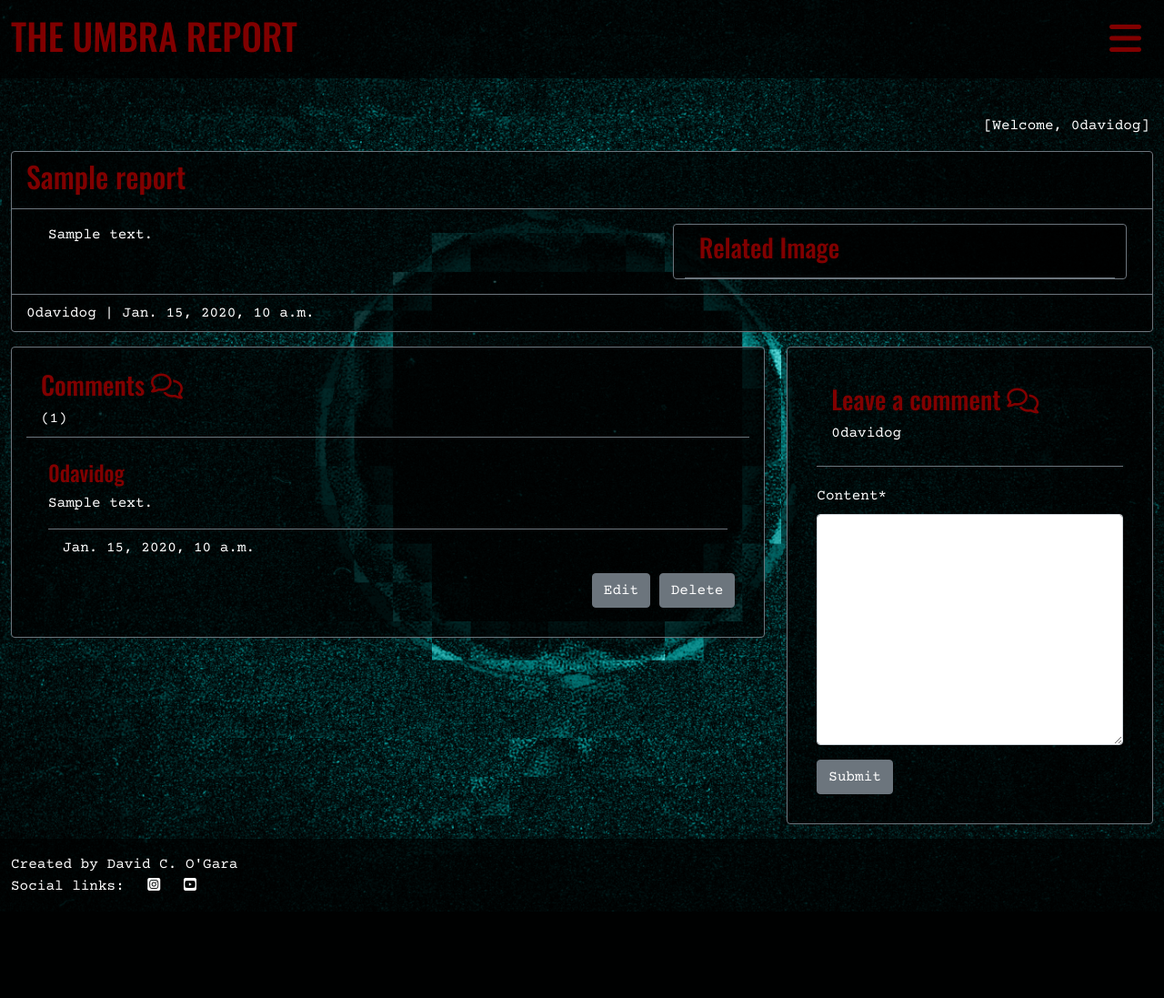
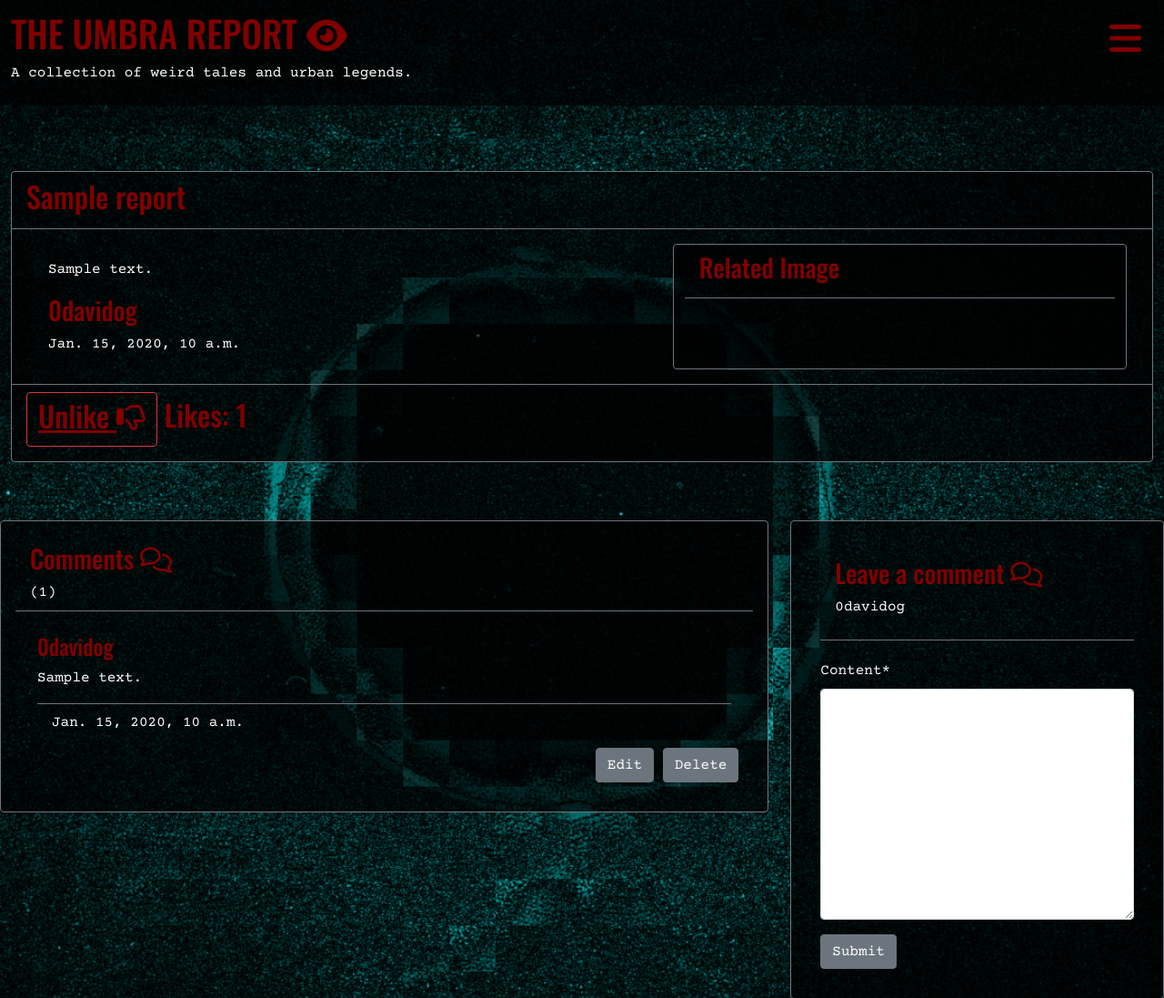
Before and after one commit to 0davidog/Umbra-Report, a Django app: a page that uses templates/base.html in a window 1280 px wide. Shown: the top 1097 px of the page at 91% size. Before the commit the page ends 1002 px from the top, so only its background shows below. Run offline with Django 4.2, Linux system fonts and the light colour scheme; a user stored in the database is signed in; data comes from the database, SQL or seed files in the repository; tables that the repository leaves empty hold one stand-in row (values such as "Sample post"); some libraries are stand-ins or nearby versions.

Commit message:
Add like function to report view also add tweaks to css and post list displays

```diff
--- a/about/urls.py
+++ b/about/urls.py
@@ -2,5 +2,5 @@ from . import views
 from django.urls import path
 
 urlpatterns = [
-    path('', views.about_me, name='about'),
+    path('', views.about_site, name='about'),
 ]
--- a/about/views.py
+++ b/about/views.py
@@ -2,7 +2,7 @@ from django.shortcuts import render
 from .models import About
 
 
-def about_me(request):
+def about_site(request):
     """
     Renders the About page
     """
--- a/blog/models.py
+++ b/blog/models.py
@@ -22,9 +22,13 @@ class Report(models.Model):
     created_on = models.DateTimeField(auto_now_add=True)
     updated_on = models.DateTimeField(auto_now=True)
     approved = models.BooleanField(default=False)
+    likes = models.ManyToManyField(User, related_name='blogpost_like')
 
     def __str__(self):
         return f'{self.title} by {self.author}'
+
+    def likes_number(self):
+        return self.likes.count()
 
 class Comment(models.Model):
     post = models.ForeignKey(Report, on_delete=models.CASCADE, related_name="comments")
--- a/blog/templates/blog/full_report.html
+++ b/blog/templates/blog/full_report.html
@@ -5,7 +5,7 @@
 
 
 <!-- Main DIV container for blog post and comemnts -->
-<div class="container-fluid">
+<div class="container-fluid mt-5 mb-5">
 
   <!-- Card DIV displays the full blog post from the Report model -->
   <div class="row">
@@ -17,16 +17,24 @@
         <div class="card-body">
           <div class="container-fluid">
             <div class="row">
+              {% if "placeholder" in report.featured_image.url %}
+              <div class="col-12">
+                {% else %}
               <div class="col-lg-7">
+                {% endif %}
                 {% if not report.approved and report.author == user %}
                   <div class="alert alert-danger bg-transparent border-danger" role="alert">
                     <i class="fa-solid fa-triangle-exclamation"></i>
                     This report is awaiting approval.
                   </div>
-                {% else %}
-                <p class="card-text">{{ report.content | safe }}</p>
                 {% endif %}
-
+                <p class="card-text">
+                  {{ report.content | safe | linebreaks }}
+                </p>
+                <p>
+                  <h3>{{ report.author }}</h3>
+                  {{ report.created_on }}
+                </p>
               </div>
 
               <!--
@@ -35,8 +43,11 @@
                 THEN display image from static files
                 ELSE display uploaded image (via cloudinary)
               -->
+              {% if "placeholder" in report.featured_image.url %}
+              <div class="col-lg-5 card border-secondary d-none">
+              {% else %}
               <div class="col-lg-5 card border-secondary">
-
+              {% endif %}
                 <div class="card-header border-secondary">
                   <h3>Related Image</h3>
                 </div>
@@ -47,18 +58,34 @@
                 </div>
                 {% else %}
 
-                {% if "placeholder" in report.featured_image.url %}
-                <img src="{% static 'images/default.jpg' %}" width="100%" alt="placeholder image">
-                {% else %}
+
                 <img src="{{ report.featured_image.url }}" class="scale" alt="{{ post.title }}">
                 {% endif %}
-                {% endif %}
+
               </div>
             </div>
           </div>
         </div>
        <div class="card-footer bg-transparent border-secondary">
-          {{ report.author }} | {{ report.created_on }}
+
+        <h2>
+          {% if user.is_authenticated %}
+            <form class="d-inline" action="{% url 'like_report' report.slug %}" method="POST">
+            {% csrf_token %}
+            {% if liked %}
+            <button type="submit" name="report_id" value="{{report.slug}}" class="btn btn-link border-danger">
+                <h2>Unlike <i class="fa-regular fa-thumbs-down"></i></h2>
+              </button>
+              Likes: {{ report.likes_number }}
+              {% else %}
+              <button type="submit" name="report_id" value="{{report.slug}}" class="btn btn-link border-danger">
+                <h2>Like <i class="fa-regular fa-thumbs-up"></i></h2>
+              </button>
+
+              Likes: {{ report.likes_number }}
+              {% endif %}{% endif %}
+            </form></h2></div>
+
         </div>
       </div>
     </div>
@@ -200,7 +227,7 @@
   <div class="modal-dialog">
     <div class="modal-content">
 
-      <div class="modal-header border-none">
+      <div class="modal-header">
         <h3 class="modal-title" id="deleteModalLabel">Delete comment?
           <button type="button" class="btn btn-link" data-bs-dismiss="modal" aria-label="Close">
             <i class="fa-solid fa-xmark"></i>
@@ -221,7 +248,7 @@
 
       <br>
 
-      <div class="modal-footer border-none">
+      <div class="modal-footer">
         <button type="button" class="btn btn-secondary" data-bs-dismiss="modal">
           Close
         </button>
--- a/blog/urls.py
+++ b/blog/urls.py
@@ -3,6 +3,7 @@ from django.urls import path
 
 urlpatterns = [
     path('', views.ReportList.as_view(), name='home'),
+    path('like/<slug:slug>', views.like_report, name='like_report'),
     path('create/', views.create_report, name='create'),
     path('<slug:slug>/', views.full_report, name='full_report'),
     path('<slug:slug>/edit_comment/<int:comment_id>',
--- a/blog/views.py
+++ b/blog/views.py
@@ -9,47 +9,42 @@ from .forms import CommentForm, ReportForm
 # Create your views here.
 
 class ReportList(generic.ListView):
-    queryset = Report.objects.filter(status=1, approved=1)
+    queryset = Report.objects.filter(status=1)
     template_name = "blog/index.html"
     paginate_by = 6
 
 
 def full_report(request, slug):
-    """
-    Display an individual :model:`blog.Post`.
-
-    **Context**
-
-    ``post``
-        An instance of :model:`blog.Post`.
-
-    **Template:**
-
-    :template:`blog/full_report.html`
-    """
 
     queryset = Report.objects.filter(status=1)
-    post = get_object_or_404(queryset, slug=slug)
-    comments = post.comments.all().order_by("-created_on")
-    comment_count = post.comments.filter(approved=True).count()
+    report = get_object_or_404(queryset, slug=slug)
+
+    comments = report.comments.all().order_by("-created_on")
+    comment_count = report.comments.filter(approved=True).count()
     comment_form = CommentForm()
+
+    liked = False
+    if report.likes.filter(id=request.user.id).exists():
+        liked = True
 
     if request.method == "POST":
         comment_form = CommentForm(data=request.POST)
     if comment_form.is_valid():
         comment = comment_form.save(commit=False)
         comment.author = request.user
-        comment.post = post
+        comment.post = report
         comment.save()
         messages.add_message(
         request, messages.SUCCESS,
-        'Comment submitted and awaiting approval'
-    )
+        'Comment submitted and awaiting approval')
+        comment_form = CommentForm()
+
 
     return render(
         request,
         "blog/full_report.html",
-        {"report": post,
+        {"report": report,
+         "liked": liked,
         "comments": comments,
         "comment_count": comment_count,
         "comment_form": comment_form,},
@@ -72,10 +67,14 @@ def edit_comment(request, slug, comment_id):
             comment.approved = False
             comment.save()
             messages.add_message(request, messages.SUCCESS, 'Comment Updated!')
+            comment_form = CommentForm()
         else:
             messages.add_message(request, messages.ERROR, 'Error updating comment!')
+            comment_form = CommentForm()
 
     return HttpResponseRedirect(reverse('full_report', args=[slug]))
+
+
 
 
 def comment_delete(request, slug, comment_id):
@@ -116,3 +115,14 @@ def create_report(request):
         "report_form": report_form,
         },
         )
+
+def like_report(request, slug):
+
+    post = get_object_or_404(Report, slug=slug)
+
+    if post.likes.filter(id=request.user.id).exists():
+        post.likes.remove(request.user)
+    else:
+        post.likes.add(request.user)
+
+    return HttpResponseRedirect(reverse('full_report', args=[slug]))
--- a/templates/base.html
+++ b/templates/base.html
@@ -46,12 +46,14 @@
 
             <!-- Site title. Links to home page. -->
             <div class="container-fluid">
-                <a href="{% url 'home' %}" class="navbar-brand">
-                    <h1>THE UMBRA REPORT</h1>
+                <div class="col-8 pt-1">
+                <a href="{% url 'home' %}">
+                    <h1>THE UMBRA REPORT <i class="fa-solid fa-eye"></i></h1>
                 </a>
-
+                <p>A collection of weird tales and urban legends.</p>
+</div>
                 <!-- Button to display offcanvas sie-menu -->
-                <button class="btn btn-link" id="navbar-button" type="button" data-bs-toggle="offcanvas" data-bs-target="#offcanvasNavbar" aria-controls="offcanvasNavbar" aria-label="Toggle navigation">
+                <button class="btn btn-link align-self-start" id="navbar-button" type="button" data-bs-toggle="offcanvas" data-bs-target="#offcanvasNavbar" aria-controls="offcanvasNavbar" aria-label="Toggle navigation">
                     <h1><i class="fa-solid fa-bars"></i></h1>
                 </button>
 
@@ -63,6 +65,19 @@
                         <button type="button" class="btn btn-link" data-bs-dismiss="offcanvas" aria-label="Close">
                             <h3><i class="fa-solid fa-xmark"></i></h3>
                         </button>
+                    </div>
+                    <!--
+            DIV displays text using if statement.
+            IF user logged in
+            THEN display username.
+            ELSE inform that user not logged in.
+        -->
+                    <div class="text-end p-4">
+                        {% if user.is_authenticated %}
+                        <p class="text-end m-3 d-inline">[Welcome, {{ user }}]<h3 class="d-inline"><i class="fa-regular fa-user"></i></h3></p>
+                        {% else %}
+                        <p class="text-end m-3 d-inline">[Not logged in.]<h3 class="d-inline"><i class="fa-regular fa-user"></i></h3></p>
+                        {% endif %}
                     </div>
 
                     <div class="offcanvas-body">
@@ -101,13 +116,13 @@
                         <!-- Displaying page navigation links as list -->
                         <ul>
                             <li>
-                                <a href="{% url 'home' %}" class="btn btn-link">
+                                <a href="{% url 'home' %}" class="btn btn-link {% if request.path == home_url %}active{% endif %}">
                                     <h4>Home</h4>
                                 </a>
                             </li>
 
                             <li>
-                                <a href="{% url 'about' %}" class="btn btn-link">
+                                <a href="{% url 'about' %}" class="btn btn-link {% if request.path == about_url %}active{% endif %}">
                                     <h4>About</h4>
                                 </a>
                             </li>
@@ -139,6 +154,8 @@
 
             </div>
 
+
+
         </div>
     </div>
 
@@ -148,19 +165,7 @@
 
 
 
-        <!--
-            DIV displays text using if statement.
-            IF user logged in
-            THEN display username.
-            ELSE inform that user not logged in.
-        -->
-        <div>
-            {% if user.is_authenticated %}
-            <p class="text-end m-3">[Welcome, {{ user }}]</p>
-            {% else %}
-            <p class="text-end m-3">[Not logged in.]</p>
-            {% endif %}
-        </div>
+
 
         {% block content %}
         <!-- Template content goes here -->
--- a/umbra/urls.py
+++ b/umbra/urls.py
@@ -22,5 +22,5 @@ urlpatterns = [
     path("accounts/", include("allauth.urls")),
     path('admin/', admin.site.urls),
     path('summernote/', include('django_summernote.urls')),
-    path("", include("blog.urls"), name="blog_urls"),
+    path("", include("blog.urls"), name="blog-urls"),
 ]
```
Also changed, not shown: blog/templates/blog/index.html (+13 -2 lines), blog/migrations/0032_report_likes.py (added), 1 other file.
